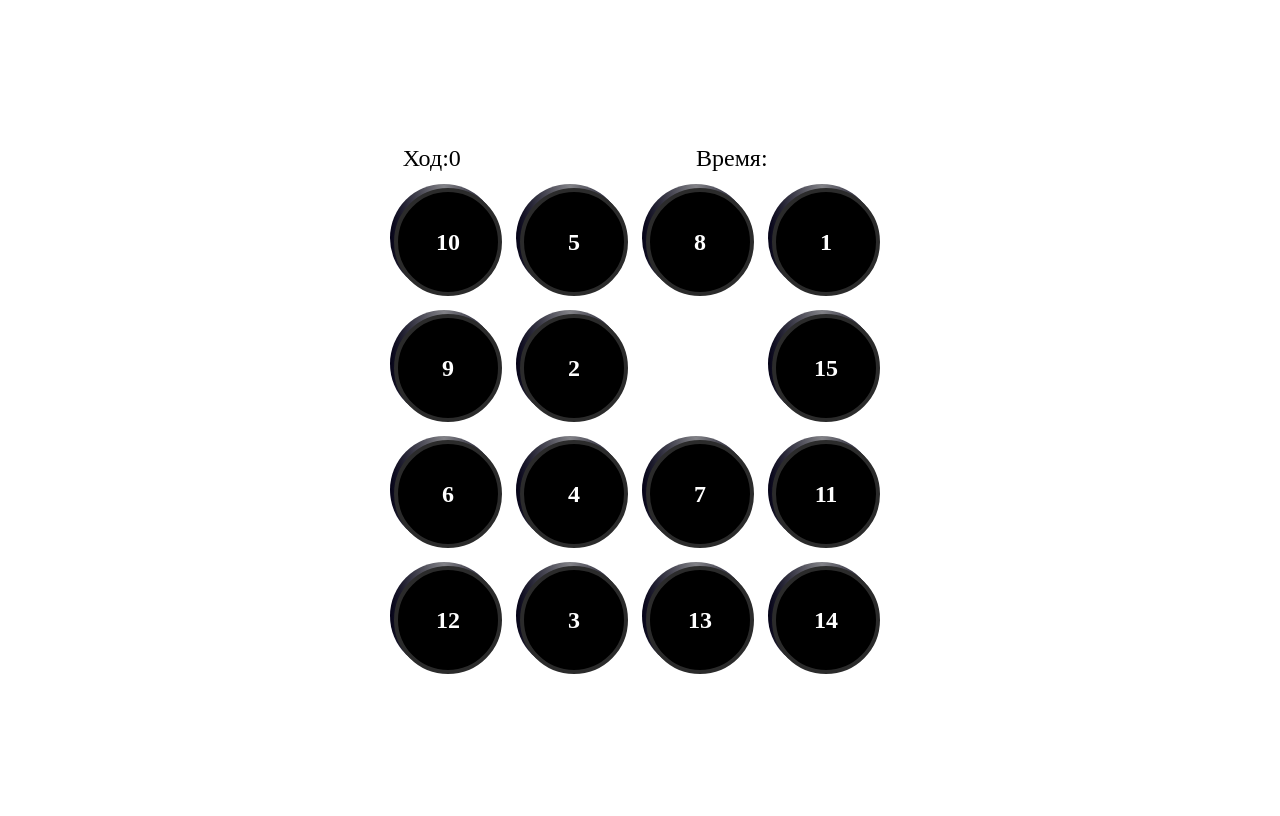
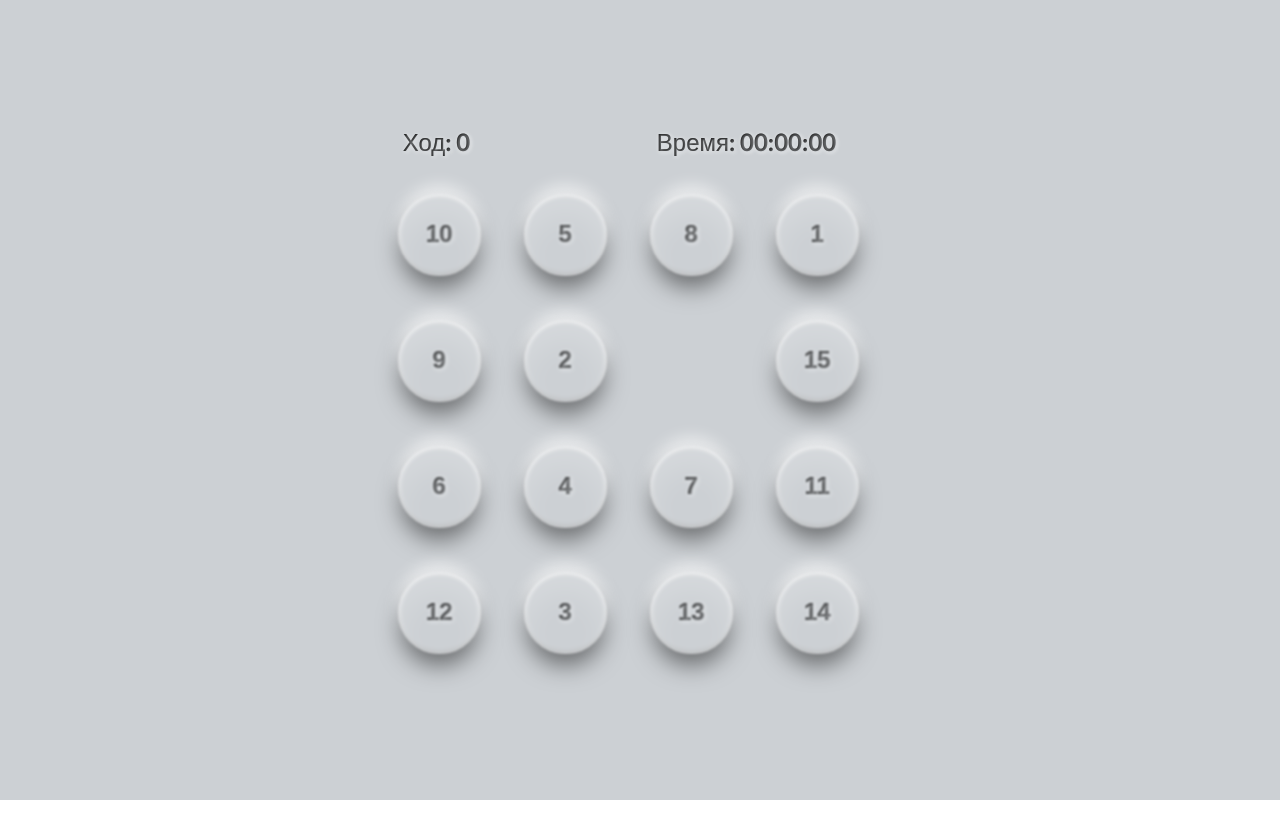
Before and after one commit to LeonardRoman/nuxt-fifteen, a Nuxt app: page / in a window 1280 px wide. Built offline with nearby package versions, Linux system fonts and the light colour scheme.

Commit message:
Done. Стили

```diff
--- a/components/FifteenBoard.vue
+++ b/components/FifteenBoard.vue
@@ -1,10 +1,10 @@
 <template lang="pug">
   .wrapper
     nav.menu
-      .steps Ход:
+      .steps Ход:&nbsp;
         span(v-text="steps")
-      .timer Время:
-        span(v-text="timer")
+      .timer Время:&nbsp;
+        span(v-text="getTime()")
     .board
       transition-group.grid(
         v-if="!completed"
@@ -14,11 +14,11 @@
         li(v-for="(num,i ) of state"
           :key="num"
           :class="{'item': true, 'hidden': !num }")
-          .chip-wrap
           button.chip(
             :style="{ disabled: completed }"
             class="button"
-              @click="checkStep(i)"
+            @click="checkStep(i)")
+            label(
               v-text="num")
       button(
         :style="{ disabled: !completed }"
@@ -87,14 +87,26 @@
           emptyIndex - width === tileIndex ||
           emptyIndex + width === tileIndex
       },
+      getTime () {
+        let time = new Date(Date.UTC(0, 0, 0, 0, 0, 0))
+        time.setSeconds(time.getSeconds() + this.timer)
+        return new Intl.DateTimeFormat('ru-RU', {
+          timeZone: 'Greenwich',
+          hour: '2-digit',
+          minute: '2-digit',
+          second: '2-digit'
+        }).format(new Date(time))
+      },
       checkStep (i) {
         if (i !== this.empty() && this.inPlay(this.empty(), i, 4)) {
           this.nextStep(i)
           ++this.steps
-          if (!this.timer) this.timer = 0
+          if (!this.timer) {
+            this.timer = 0
             this.intervalUpdateTimer = setInterval(() => {
               this.timer++
             }, 1000)
+          }
         }
       }
     },
@@ -106,24 +118,13 @@
 
 <style scoped
        lang="scss">
-  /* Головные стили*/
-  \:root {
-    box-sizing: border-box
-  }
-
-  *, *:before, *:after {
-    box-sizing: inherit;
-    margin: 0;
-    padding: 0;
-  }
-
-  button::-moz-focus-inner {
-    border: none;
-  }
+  @import url(https://fonts.googleapis.com/css?family=Lato:700);
 
   /* Стили доски*/
 
   .wrapper {
+    border-radius: 1rem;
+    font-family: 'Lato', sans-serif;
     padding: .5rem;
 
     .overlay {
@@ -135,11 +136,10 @@
       background: rgba(255, 255, 255, 0.9);
       border-radius: 8px;
       border: 1px solid black;
-      /*linear-gradient(90deg, rgba(3, 1, 22, 1) 0%, rgba(130, 130, 135, 1) 50%, rgba(3, 1, 22, 1) 100%);*/
       font-size: 18px;
       font-family: inherit;
       cursor: pointer;
-      transition: opacity 0.2s ease, visibility 0s linear;
+
     }
 
     .overlay-hidden {
@@ -155,6 +155,10 @@
       padding: .8rem;
       font-size: 1.5rem;
       width: 100%;
+      transition: color 300ms ease-out;
+      text-shadow: 1px 1px 3px #ccd0d4, 0 0 0 rgba(0, 0, 0, 0.8), 1px 1px 4px #fff;
+      color: rgba(0, 0, 0, 0.4);
+      margin-bottom: 1rem;
 
       .timer, .step {
         width: 30%;
@@ -174,7 +178,6 @@
       max-height: 500px;
       border-radius: .5rem;
       list-style: none;
-      overflow: hidden;
 
       .grid {
         display: grid;
@@ -183,46 +186,54 @@
         height: 100%;
         width: 100%;
         list-style: none;
+        padding: .5rem;
 
         .item {
           user-select: none;
           cursor: pointer;
-          z-index: 10;
         }
 
         .hidden {
           visibility: hidden;
         }
 
-        .chip-wrap {
-          height: 100px;
-          width: 100px;
-          padding: 4px;
-          border-radius: 50%;
-          background: linear-gradient(90deg, rgba(3, 1, 22, 1) 0%, rgba(130, 130, 135, 1) 50%, rgba(3, 1, 22, 1) 100%);
-
         .chip {
+          $size: 120px;
+          $radius: $size * 0.688;
+          height: $radius;
+          width: $radius;
           display: flex;
           align-items: center;
           justify-content: center;
+          cursor: pointer;
+          position: relative;
+          filter: blur(1px);
+          /*transition: all 300ms cubic-bezier(0.23, 1, 0.32, 1);*/
+          box-shadow: 0 15px 25px -4px rgba(0, 0, 0, 0.5), inset 0 -3px 4px -1px rgba(0, 0, 0, 0.2), 0 -10px 15px -1px rgba(255, 255, 255, 0.6), inset 0 3px 4px -1px rgba(255, 255, 255, 0.2), inset 0 0 5px 1px rgba(255, 255, 255, 0.8), inset 0 20px 30px 0 rgba(255, 255, 255, 0.2);
+          border: none;
+          border-radius: 96.32px;
+          background: #ccd0d4;
+          outline: none;
+
+          label {
+            transition: color 300ms ease-out;
+            text-shadow: 1px 1px 3px #ccd0d4, 0 0 0 rgba(0, 0, 0, 0.8), 1px 1px 4px #fff;
+            text-align: center;
+            position: absolute;
+            font-weight: 700;
+            font-size: 1.5rem;
+            display: block;
+            opacity: 0.9;
             height: 100%;
             width: 100%;
-            border-radius: 50%;
-            border: 4px solid #2b2b2b;
-            font-size: 24px;
-            font-family: inherit;
-            background: black;
-            cursor: pointer;
-            position: relative;
-            color: white;
-            font-weight: bold;
-            overflow: hidden;
-            outline: none;
+            color: rgba(0, 0, 0, 0.4);
+            line-height: $size / 1.5
           }
         }
       }
     }
   }
+
 
   /*Анимация*/
 
--- a/pages/index.vue
+++ b/pages/index.vue
@@ -14,12 +14,27 @@
 </script>
 
 <style lang="scss">
+  \:root {
+    box-sizing: border-box
+  }
+
+  *, *:before, *:after {
+    box-sizing: inherit;
+    margin: 0;
+    padding: 0;
+  }
+
+  button::-moz-focus-inner {
+    border: none;
+  }
+
   .container {
     min-height: 100vh;
     display: flex;
     justify-content: center;
     align-items: center;
     text-align: center;
+    background: #ccd0d4;
   }
 
 </style>
```
Lines whose indentation alone changed are shown as unchanged.
